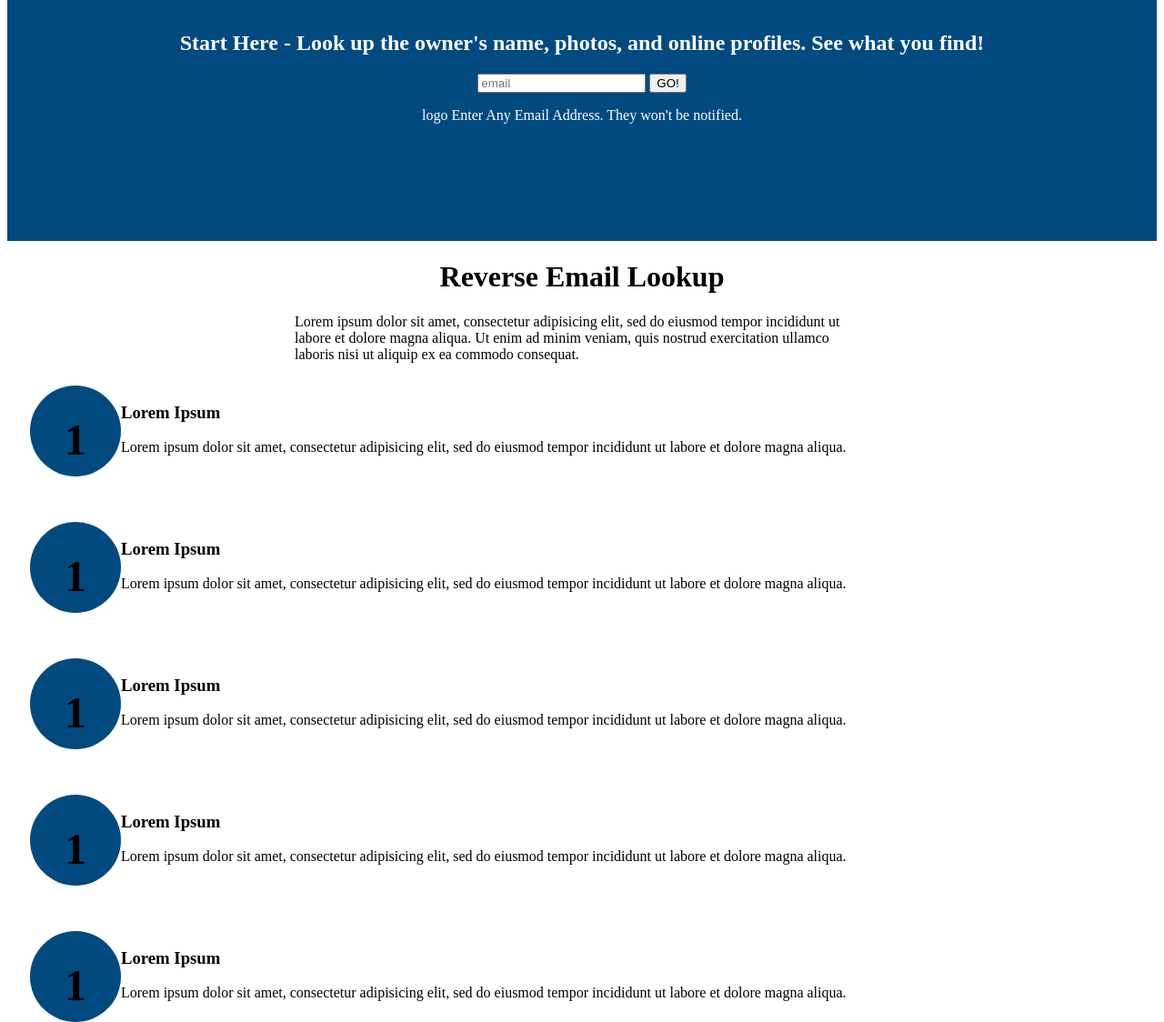
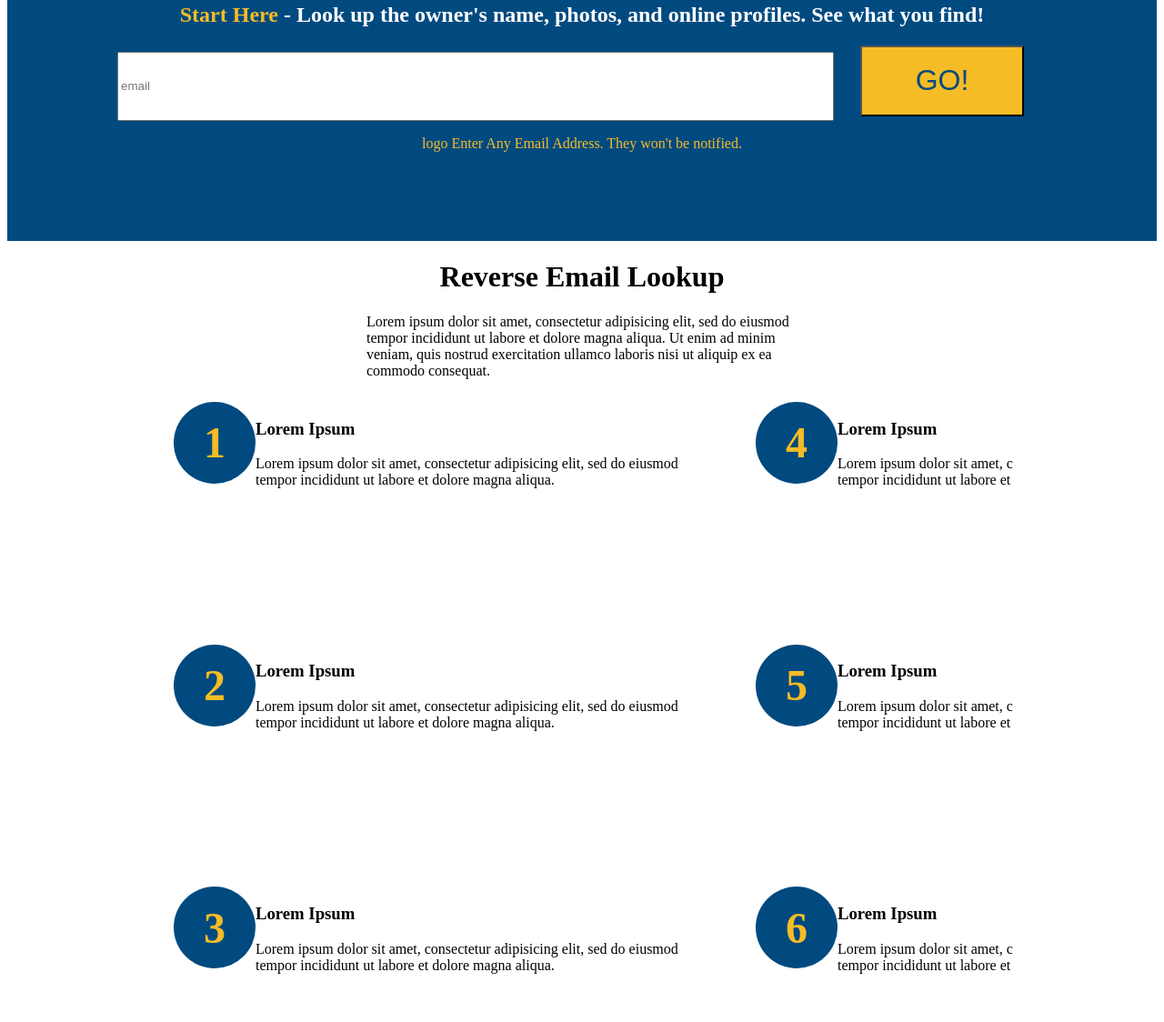
Before and after one commit to ryannbrown/fe_test, a plain HTML site: page index.html in a window 1280 px wide. Shown: the part 187-1311 px from the top of the page at 91% size. Drawn offline with nearby package versions, Linux system fonts and the light colour scheme.

Commit message:
first page

```diff
--- a/index.html
+++ b/index.html
@@ -25,12 +25,12 @@
 
         <div class="hero">
             <h1>Search Any Email Address</h1>
-            <h2><span>Start Here</span> - Look up the owner's name, photos, and online profiles. See what you find!</h2>
+            <h2><span class="gold-text">Start Here</span> - Look up the owner's name, photos, and online profiles. See what you find!</h2>
             <form>
                 <input placeholder="email"/>
                 <button>GO!</button>
             </form>
-            <p><span>logo</span> Enter Any Email Address. They won't be notified.</p>
+            <p class="gold-text"><span>logo</span> Enter Any Email Address. They won't be notified.</p>
         </div>
 
         <div class="lookup-info">
@@ -47,35 +47,35 @@
                     </div>
                 </div>
                 <div class="info-item">
-                    <div class="info-number"><h1>1</h1></div>
+                    <div class="info-number"><h1>2</h1></div>
                     <div class="info-text">
                         <h3>Lorem Ipsum</h3>
                         <p>Lorem ipsum dolor sit amet, consectetur adipisicing elit, sed do eiusmod tempor incididunt ut labore et dolore magna aliqua.</p>
                     </div>
                 </div>
                 <div class="info-item">
-                    <div class="info-number"><h1>1</h1></div>
+                    <div class="info-number"><h1>3</h1></div>
                     <div class="info-text">
                         <h3>Lorem Ipsum</h3>
                         <p>Lorem ipsum dolor sit amet, consectetur adipisicing elit, sed do eiusmod tempor incididunt ut labore et dolore magna aliqua.</p>
                     </div>
                 </div>
                 <div class="info-item">
-                    <div class="info-number"><h1>1</h1></div>
+                    <div class="info-number"><h1>4</h1></div>
                     <div class="info-text">
                         <h3>Lorem Ipsum</h3>
                         <p>Lorem ipsum dolor sit amet, consectetur adipisicing elit, sed do eiusmod tempor incididunt ut labore et dolore magna aliqua.</p>
                     </div>
                 </div>
                 <div class="info-item">
-                    <div class="info-number"><h1>1</h1></div>
+                    <div class="info-number"><h1>5</h1></div>
                     <div class="info-text">
                         <h3>Lorem Ipsum</h3>
                         <p>Lorem ipsum dolor sit amet, consectetur adipisicing elit, sed do eiusmod tempor incididunt ut labore et dolore magna aliqua.</p>
                     </div>
                 </div>
                 <div class="info-item">
-                    <div class="info-number"><h1>1</h1></div>
+                    <div class="info-number"><h1>6</h1></div>
                     <div class="info-text">
                         <h3>Lorem Ipsum</h3>
                         <p>Lorem ipsum dolor sit amet, consectetur adipisicing elit, sed do eiusmod tempor incididunt ut labore et dolore magna aliqua.</p>
@@ -98,7 +98,7 @@
   <!-- slim jquery does not provide ajax library -->
   <script src="https://code.jquery.com/jquery-3.4.1.min.js" integrity="sha256-CSXorXvZcTkaix6Yvo6HppcZGetbYMGWSFlBw8HfCJo=" crossorigin="anonymous"></script>
   <script src="https://cdnjs.cloudflare.com/ajax/libs/popper.js/1.12.9/umd/popper.min.js" integrity="sha384-ApNbgh9B+Y1QKtv3Rn7W3mgPxhU9K/ScQsAP7hUibX39j7fakFPskvXusvfa0b4Q" crossorigin="anonymous"></script>
-  <script src="https://maxcdn.bootstrapcdn.com/bootstrap/4.0.0/js/bootstrap.min.js" integrity="sha384-JZR6Spejh4U02d8jOt6vLEHfe/JQGiRRSQQxSfFWpi1MquVdAyjUar5+76PVCmYl" crossorigin="anonymous"></script>
+  <!-- <script src="https://maxcdn.bootstrapcdn.com/bootstrap/4.0.0/js/bootstrap.min.js" integrity="sha384-JZR6Spejh4U02d8jOt6vLEHfe/JQGiRRSQQxSfFWpi1MquVdAyjUar5+76PVCmYl" crossorigin="anonymous"></script> -->
   <!-- added for rubric scoring  -->
   <script src="https://cdnjs.cloudflare.com/ajax/libs/jquery-dateFormat/1.0/jquery.dateFormat.min.js"></script>
   <script src="main.js"></script>
--- a/style.css
+++ b/style.css
@@ -23,9 +23,32 @@
     align-items: center;
 }
 
+form input {
+    /* max-width:780px; */
+    width:780px;
+    height:70px;
+}
+
+form button {
+    width:180px;
+    height:78px;
+    background-color:#F6BC25;
+    color:#004A80;
+    font-size:2rem;
+    margin:0px 25px;
+}
+
 .info-heading {
     text-align:center;
 
+}
+
+.lookup-info{
+    max-width:75%;
+    margin:0px auto;
+    /* height:800px; */
+
+    /* height:800px; */
 }
 
 .info-heading p {
@@ -36,29 +59,44 @@
 
 
 .info-wrapper{
+    overflow: hidden;
     display:flex;
     flex-direction:column;
+    flex-wrap:wrap;
+    height:800px;
 }
 
 .info-item {
     display:flex;
-    flex: 0 0 50%;
+    /* width:225px; */
+    flex: 1 1 25%;
+    height:200px;
     margin:25px;
-    flex-wrap:wrap;
+    /* flex-wrap:wrap; */
+}
+
+.info-text{
+    width:500px;
 }
 
 .info-number{
     background-color:#004A80;
-    width:100px;
-    height:100px;
+    width:90px;
+    height:90px;
     border-radius:50px;
     position:relative;
 }
 
 .info-number h1 {
+    color:#F6BC25;
     position:absolute;
     left:50%;
     margin-left:-12px;
+    margin-top:-27.5px;
     font-size:3rem;
-    /* top:50%; */
+    top:50%;
 }
+
+.gold-text{
+    color:#F6BC25;
+}
```
